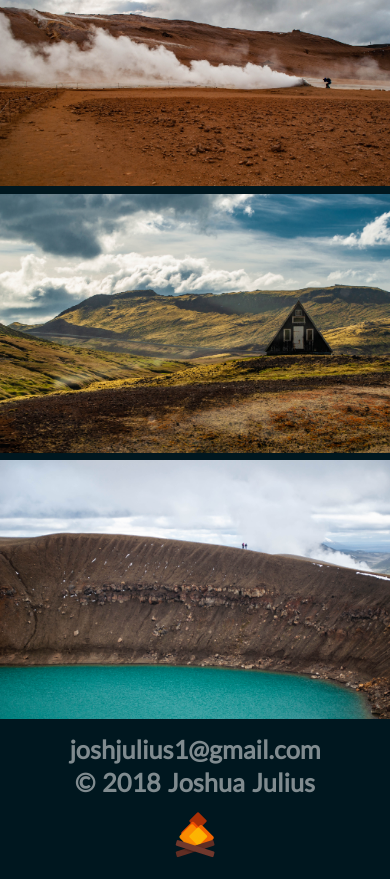
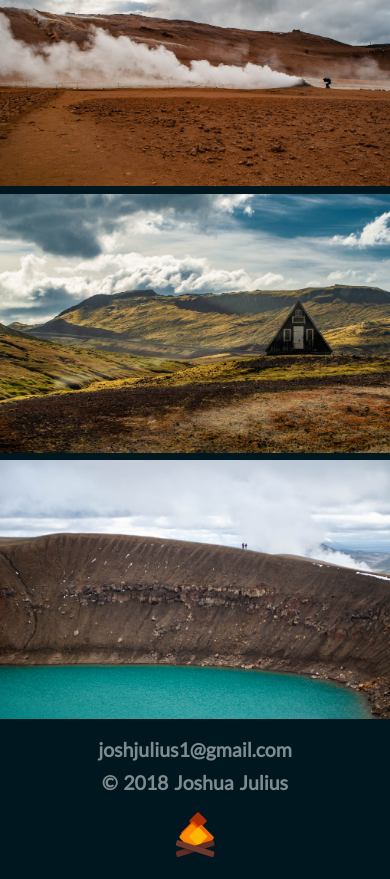
Before and after one commit to joshjulius/joshjulius.github.io, a plain HTML site: page html/index.html in a window 390 px wide. Shown: the part 6138-7017 px from the top of the page. Drawn offline with nearby package versions, Linux system fonts and the light colour scheme.

Commit message:
preloader media query and footer font size

```diff
--- a/css/main.css
+++ b/css/main.css
@@ -35,7 +35,7 @@ body.preloader-site {
 }
 
 .preloader-gif {
-    width: 30vw;
+    width: 100vw;
 }
 
 
@@ -350,13 +350,13 @@ li.listactive {
 .item-footer-email {
     align-self: center;
     justify-self: center;
-    font-size: 3vh;
+    font-size: 5vw;
 }
 
 .item-footer-copyright {
     align-self: center;
     justify-self: center;
-    font-size: 3vh;
+    font-size: 5vw;
 }
 
 .item-footer-fire {
@@ -508,6 +508,14 @@ li.listactive {
 
 
 @media (max-width:740px) and (max-height:450px), (min-width:741px){
+
+
+    .preloader-gif {
+        width: 30vw;
+    }
+
+
+
 
     .container-black {
         display: grid;
```
